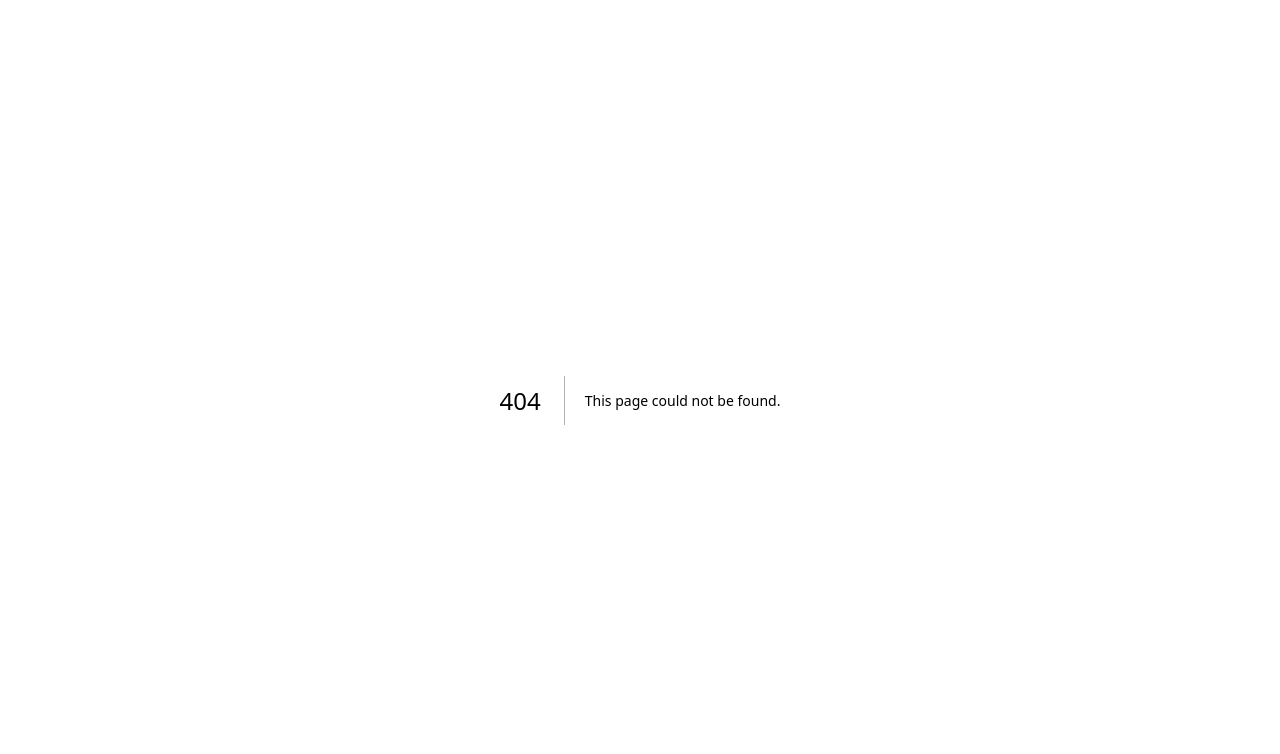
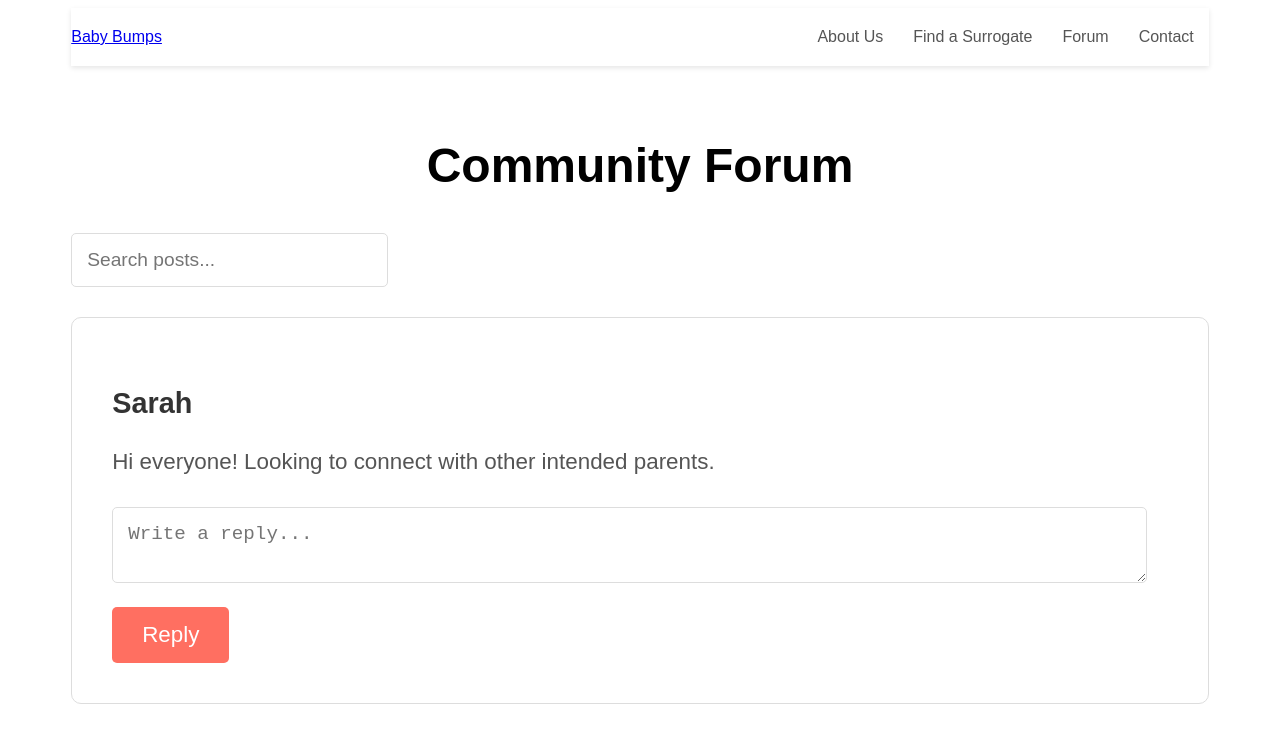
Before and after one commit to ekang100/BabyBumps, a Next.js app in the folder nextjs-blog/: page /forum in a window 1280 px wide. Before the commit this address had no page. Shown: the top 754 px of the page. Built offline with nearby package versions, Linux system fonts and the light colour scheme.

Commit message:
prototyped forum

```diff
--- /dev/null
+++ b/nextjs-blog/components/Post.js
@@ -0,0 +1,29 @@
+// Post Component: components/Post.js
+
+import styles from '../styles/Post.module.css';
+
+export default function Post({ post, replyContent, setReplyContent, handleReplySubmit }) {
+  return (
+    <div className={styles.postCard}>
+      <div className={styles.postHeader}>
+        <h3 className={styles.postUser}>{post.user}</h3>
+        <p className={styles.postContent}>{post.content}</p>
+      </div>
+      <div className={styles.replySection}>
+        {post.replies.map((reply, index) => (
+          <div key={index} className={styles.replyCard}>
+            <h4 className={styles.replyUser}>{reply.user}</h4>
+            <p className={styles.replyContent}>{reply.content}</p>
+          </div>
+        ))}
+        <textarea
+          value={replyContent}
+          onChange={(e) => setReplyContent((prev) => ({ ...prev, [post.id]: e.target.value }))}
+          placeholder="Write a reply..."
+          className={styles.replyInput}
+        />
+        <button onClick={() => handleReplySubmit(post.id)} className={styles.replyButton}>Reply</button>
+      </div>
+    </div>
+  );
+}
--- /dev/null
+++ b/nextjs-blog/pages/forum.js
@@ -0,0 +1,100 @@
+import { useState } from 'react';
+import Link from 'next/link';
+import styles from '../styles/Forum.module.css';
+import Post from '../components/Post';
+
+export default function Forum() {
+  const [posts, setPosts] = useState([
+    { id: 1, user: 'Sarah', content: 'Hi everyone! Looking to connect with other intended parents.', replies: [] },
+    { id: 2, user: 'John', content: 'Hello! We are just starting our journey and would love advice.', replies: [] }
+  ]);
+  const [newPost, setNewPost] = useState('');
+  const [searchQuery, setSearchQuery] = useState('');
+  const [replyContent, setReplyContent] = useState({});
+
+  const handlePostSubmit = () => {
+    if (newPost.trim()) {
+      setPosts([...posts, { id: posts.length + 1, user: 'Anonymous', content: newPost.trim(), replies: [] }]);
+      setNewPost('');
+    }
+  };
+
+  const handleReplySubmit = (postId) => {
+    if (replyContent[postId]?.trim()) {
+      setPosts(posts.map(post =>
+        post.id === postId
+          ? { ...post, replies: [...post.replies, { user: 'Anonymous', content: replyContent[postId] }] }
+          : post
+      ));
+      setReplyContent({ ...replyContent, [postId]: '' });
+    }
+  };
+
+  const filteredPosts = posts.filter(post =>
+    post.content.toLowerCase().includes(searchQuery.toLowerCase()) ||
+    post.replies.some(reply => reply.content.toLowerCase().includes(searchQuery.toLowerCase()))
+  );
+
+  return (
+    <div className={styles.container}>
+      {/* Header Section */}
+      <header className={styles.header}>
+        <div className={styles.logoContainer}>
+          <Link legacyBehavior href="/">
+            <a className={styles.logo}>Baby Bumps</a>
+          </Link>
+        </div>
+        <nav className={styles.navbar}>
+          <Link href="/about">About Us</Link>
+          <Link href="/surrogates">Find a Surrogate</Link>
+          <Link href="/forum">Forum</Link>
+          <Link href="/contact">Contact</Link>
+        </nav>
+      </header>
+
+      {/* Forum Section */}
+      <main className={styles.forumSection}>
+        <h1 className={styles.forumTitle}>Community Forum</h1>
+        <div className={styles.headerSection}>
+          <input
+            type="text"
+            value={searchQuery}
+            onChange={(e) => setSearchQuery(e.target.value)}
+            placeholder="Search posts..."
+            className={styles.searchInput}
+          />
+        </div>
+        <div className={styles.postsContainer}>
+          {filteredPosts.map((post) => (
+            <Post
+              key={post.id}
+              post={post}
+              replyContent={replyContent[post.id] || ''}
+              setReplyContent={setReplyContent}
+              handleReplySubmit={handleReplySubmit}
+            />
+          ))}
+        </div>
+        <div className={styles.newPostSection}>
+          <textarea
+            value={newPost}
+            onChange={(e) => setNewPost(e.target.value)}
+            placeholder="Write a new post..."
+            className={styles.newPostInput}
+          />
+          <button onClick={handlePostSubmit} className={styles.postButton}>Post</button>
+        </div>
+      </main>
+
+      {/* Footer Section */}
+      <footer className={styles.footer}>
+        <div className={styles.footerLinks}>
+          <Link href="/privacy-policy">Privacy Policy</Link>
+          <Link href="/terms">Terms of Service</Link>
+          <Link href="/contact">Contact</Link>
+        </div>
+        <p>Baby Bumps © 2024. All rights reserved.</p>
+      </footer>
+    </div>
+  );
+}
--- /dev/null
+++ b/nextjs-blog/styles/Forum.module.css
@@ -0,0 +1,111 @@
+/* CSS Styling: Forum.module.css */
+
+.container {
+  width: 90%;
+  margin: 0 auto;
+  padding: 0 20px;
+  font-family: Arial, sans-serif;
+}
+
+.header {
+  display: flex;
+  justify-content: space-between;
+  align-items: center;
+  padding: 20px 0;
+  background-color: #FFFFFF;
+  box-shadow: 0 2px 5px rgba(0, 0, 0, 0.1);
+}
+
+.navbar a {
+  margin: 0 15px;
+  color: #555555;
+  text-decoration: none;
+  font-weight: 500;
+}
+
+.navbar a:hover {
+  color: #FF6F61;
+}
+
+.forumSection {
+  padding: 40px 0;
+}
+
+.forumTitle {
+  text-align: center;
+  font-size: 3rem;
+  margin-bottom: 40px;
+}
+
+.headerSection {
+  display: flex;
+  justify-content: flex-start;
+  align-items: center;
+  margin-bottom: 30px;
+}
+
+.searchInput {
+  width: 25%;
+  padding: 15px;
+  border-radius: 5px;
+  border: 1px solid #DDD;
+  font-size: 1.2rem;
+}
+
+.postsContainer {
+  display: flex;
+  flex-direction: column;
+  gap: 50px;
+  margin-bottom: 60px;
+}
+
+.newPostSection {
+  display: flex;
+  flex-direction: column;
+  margin-top: 60px;
+  max-width: 800px;
+  margin: 0 auto;
+}
+
+.newPostInput {
+  width: 100%;
+  height: 150px;
+  padding: 15px;
+  border-radius: 10px;
+  border: 1px solid #DDD;
+  margin-bottom: 30px;
+  font-size: 1.4rem;
+}
+
+.postButton {
+  align-self: center;
+  background-color: #FF6F61;
+  color: white;
+  padding: 20px 40px;
+  border: none;
+  border-radius: 5px;
+  cursor: pointer;
+  transition: background-color 0.3s;
+  font-size: 1.4rem;
+}
+
+.postButton:hover {
+  background-color: #FF4F41;
+}
+
+.footer {
+  background-color: #FFFFFF;
+  padding: 20px;
+  border-top: 1px solid #EEE;
+  text-align: center;
+}
+
+.footerLinks a {
+  margin: 0 10px;
+  color: #555555;
+  text-decoration: none;
+}
+
+.footerLinks a:hover {
+  text-decoration: underline;
+}
--- /dev/null
+++ b/nextjs-blog/styles/Post.module.css
@@ -0,0 +1,77 @@
+/* CSS Styling: Post.module.css */
+
+.postCard {
+    background-color: #FFFFFF;
+    padding: 40px;
+    border: 1px solid #DDD;
+    border-radius: 10px;
+    display: flex;
+    flex-direction: column;
+  }
+
+  .postHeader {
+    display:block;
+    justify-content: flex-start;
+    align-items: flex-start;
+    flex-direction: column;
+    gap: 0px;
+  }
+
+  .postUser {
+    font-weight: bold;
+    color: #333;
+    font-size: 1.8rem;
+  }
+
+  .postContent {
+    color: #555;
+    font-size: 1.4rem;
+  }
+
+  .replySection {
+    margin-top: 10px;
+  }
+
+  .replyCard {
+    background-color: #F9F9F9;
+    padding: 20px;
+    /* margin-top: 20px; */
+    border-radius: 5px;
+    margin-bottom: 20px;
+    box-shadow: 0 2px 4px rgba(0, 0, 0, 0.1);
+  }
+
+  .replyUser {
+    font-weight: bold;
+    color: #333;
+    font-size: 1.4rem;
+  }
+
+  .replyContent {
+    color: #555;
+    font-size: 1.3rem;
+  }
+
+  .replyInput {
+    width: 95%;
+    padding: 15px;
+    border-radius: 5px;
+    border: 1px solid #DDD;
+    font-size: 1.2rem;
+  }
+
+  .replyButton {
+    background-color: #FF6F61;
+    color: white;
+    padding: 15px 30px;
+    border: none;
+    border-radius: 5px;
+    cursor: pointer;
+    transition: background-color 0.3s;
+    margin-top: 20px;
+    font-size: 1.4rem;
+  }
+
+  .replyButton:hover {
+    background-color: #FF4F41;
+  }
```
Also changed, not shown: nextjs-blog/pages/about.js (added, +9 -0 lines), nextjs-blog/pages/index.js (+9 -9 lines), nextjs-blog/pages/about/page.js (deleted), nextjs-blog/pages/contact/contact.js (deleted), nextjs-blog/pages/parents/page.js (deleted), nextjs-blog/pages/services/terms/page.js (deleted), nextjs-blog/pages/surrogates/page.js (deleted).
